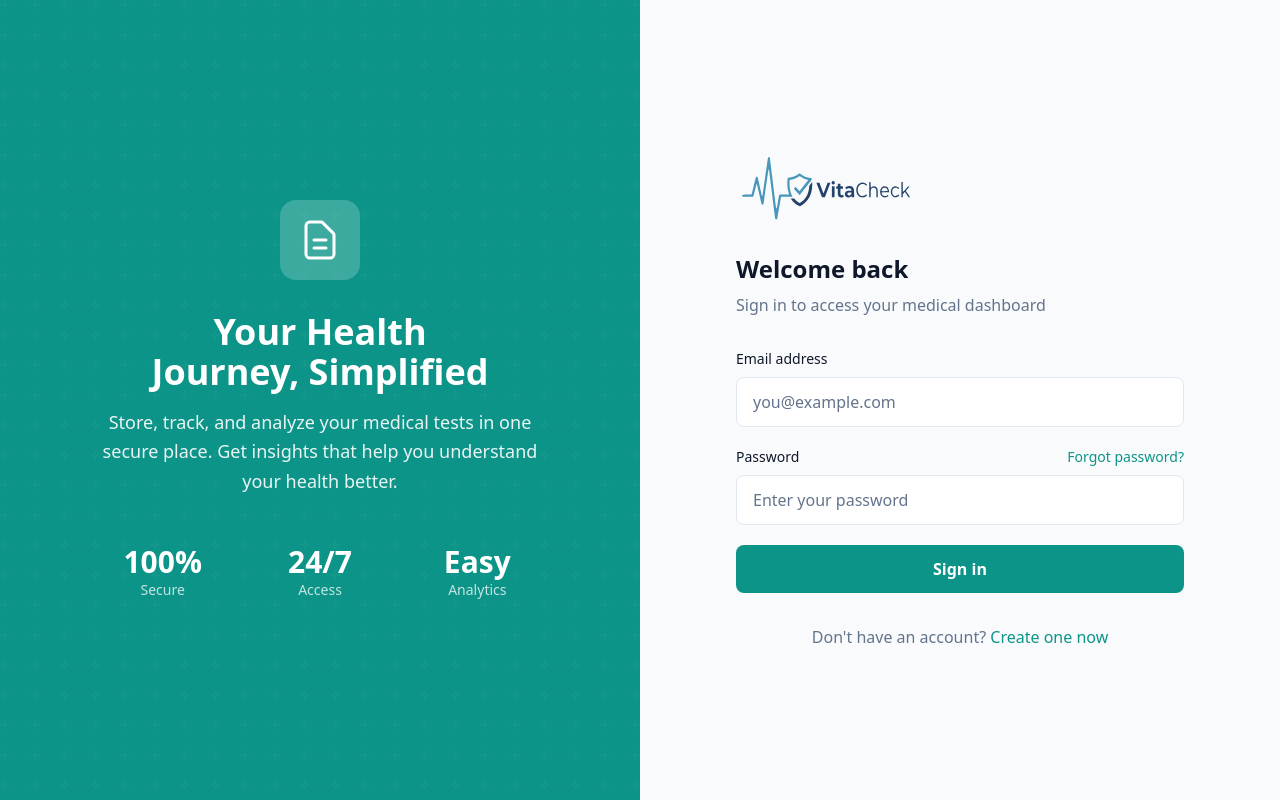
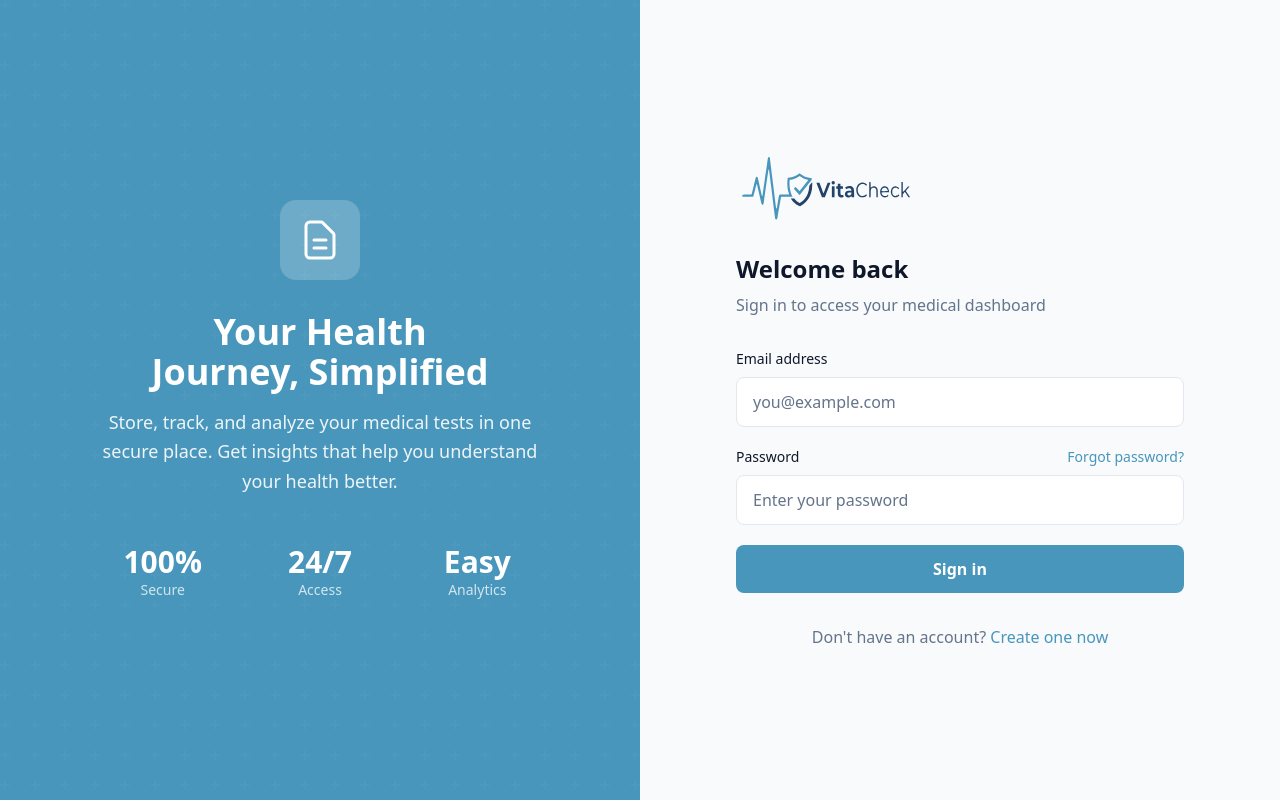
Before and after one commit to NofalJaber/VitaCkeck, a Next.js app in the folder frontend/: page / in a window 1280 px wide. Built offline with nearby package versions, Linux system fonts and the light colour scheme.

Commit message:
FIX: color changes

```diff
--- a/frontend/app/(pages)/analytics/page.tsx
+++ b/frontend/app/(pages)/analytics/page.tsx
@@ -216,9 +216,9 @@ export default function AnalyticsPage() {
                         <Line
                           type="monotone"
                           dataKey="numeric_value"
-                          stroke="#0d9488"
+                          stroke="#4896bb"
                           strokeWidth={2.5}
-                          dot={{ r: 4, fill: '#0d9488', strokeWidth: 2, stroke: '#ffffff' }}
+                          dot={{ r: 4, fill: '#4896bb', strokeWidth: 2, stroke: '#ffffff' }}
                           activeDot={(props: any) => {
                             const { cx, cy, payload } = props;
                             return (
--- a/frontend/app/(pages)/home/page.tsx
+++ b/frontend/app/(pages)/home/page.tsx
@@ -274,9 +274,9 @@ export default function HomePage() {
                         <Line
                           type="monotone"
                           dataKey="numeric_value"
-                          stroke="#0d9488"
+                          stroke="#4896bb"
                           strokeWidth={2}
-                          dot={{ r: 4, fill: '#0d9488', strokeWidth: 2, stroke: '#ffffff' }}
+                          dot={{ r: 4, fill: '#4896bb', strokeWidth: 2, stroke: '#ffffff' }}
                           activeDot={(props: any) => {
                             const { cx, cy, payload } = props;
                             return (
--- a/frontend/app/globals.css
+++ b/frontend/app/globals.css
@@ -2,7 +2,7 @@
 
 :root {
   /* Primary - Teal/Cyan for healthcare trust */
-  --primary: #0d9488;
+  --primary: #4896bb;
   --primary-foreground: #ffffff;
 
   /* Secondary - Soft slate for balance */
@@ -28,7 +28,7 @@
   /* Border and inputs */
   --border: #e2e8f0;
   --input: #e2e8f0;
-  --ring: #0d9488;
+  --ring: #23436aff;
 
   /* Status colors */
   --destructive: #ef4444;
```
